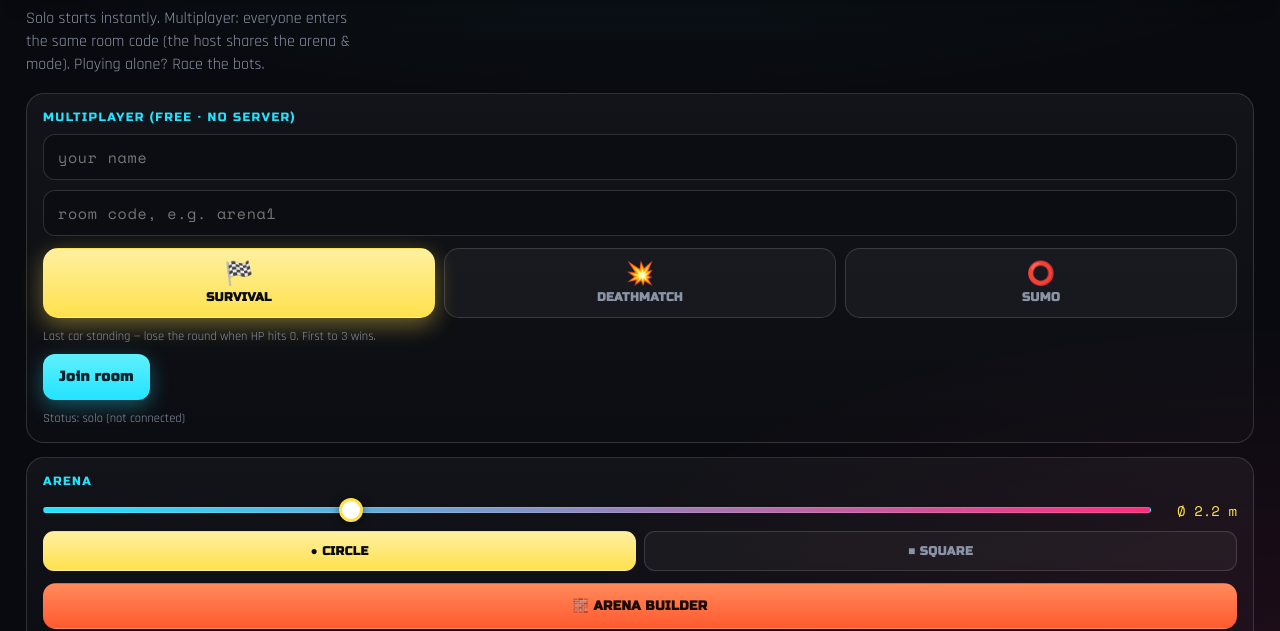
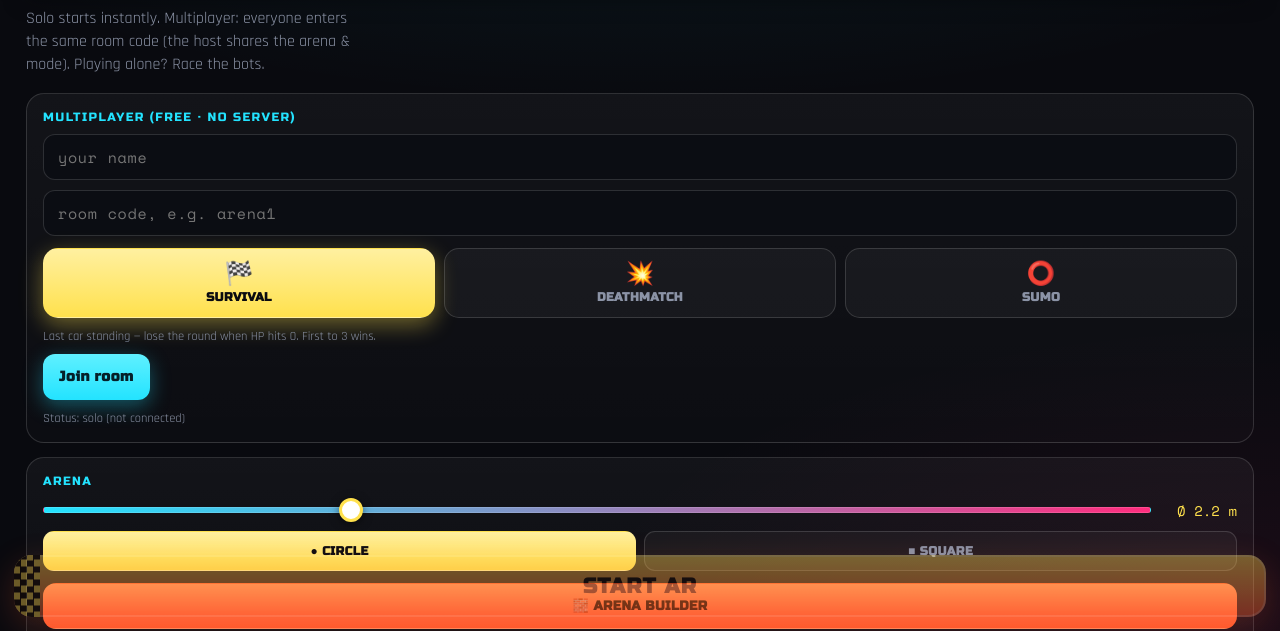
Before and after one commit to wolfpuplabs/DIGITOYS, a plain HTML site: page index.html in a window 1280 px wide. Shown: the part 169-800 px from the top of the page. Drawn offline with nearby package versions, Linux system fonts and the light colour scheme.

Commit message:
Update index.html

```diff
--- a/index.html
+++ b/index.html
@@ -110,7 +110,7 @@
     font-weight:600;font-size:13px;cursor:pointer}
   .rbtn:active{transform:scale(.95)} .boost{background:var(--signal);color:#1a0d09;border:none;font-weight:700}
   .gate{position:fixed;inset:0;z-index:50;background:var(--bg);display:flex;flex-direction:column;
-    justify-content:flex-start;padding:calc(env(safe-area-inset-top) + 26px) 26px calc(env(safe-area-inset-bottom) + 40px);overflow-y:auto}
+    justify-content:flex-start;padding:calc(env(safe-area-inset-top) + 26px) 26px calc(env(safe-area-inset-bottom) + 96px);overflow-y:auto}
   .kicker{font-family:var(--mono);font-size:11px;letter-spacing:.22em;text-transform:uppercase;color:var(--signal)}
   .gate h1{font-size:38px;line-height:1.02;font-weight:700;margin:12px 0 14px;letter-spacing:-.02em}
   .gate h1 em{font-style:normal;color:var(--signal)}
@@ -199,11 +199,12 @@
     color:var(--muted);font-family:var(--display);font-size:12px;letter-spacing:.04em;text-transform:uppercase;cursor:pointer}
   .seg button.on{border-color:transparent;color:#0a0b10;background:linear-gradient(180deg,#fff0a0,var(--volt))}
   /* START button = drag-strip launch */
-  .start{margin-top:22px;align-self:stretch;width:100%;height:64px;border:none;border-radius:18px;
+  .start{position:fixed;left:14px;right:14px;bottom:calc(env(safe-area-inset-bottom) + 14px);z-index:55;
+    width:auto;margin:0;height:62px;border:none;border-radius:18px;
     background:linear-gradient(180deg,#ffd24d,var(--signal));color:#1c0a04;
     font-family:var(--display);font-size:21px;letter-spacing:.06em;text-transform:uppercase;
     box-shadow:0 10px 34px rgba(255,90,46,.5), inset 0 0 0 2px rgba(255,255,255,.25);
-    position:relative;overflow:hidden}
+    overflow:hidden}
   .start::before{content:"";position:absolute;left:0;top:0;bottom:0;width:26px;
     background:repeating-conic-gradient(#1c0a04 0% 25%, #ffd24d 0% 50%) 0/13px 13px}
   .start:active{transform:scale(.98)}
```
